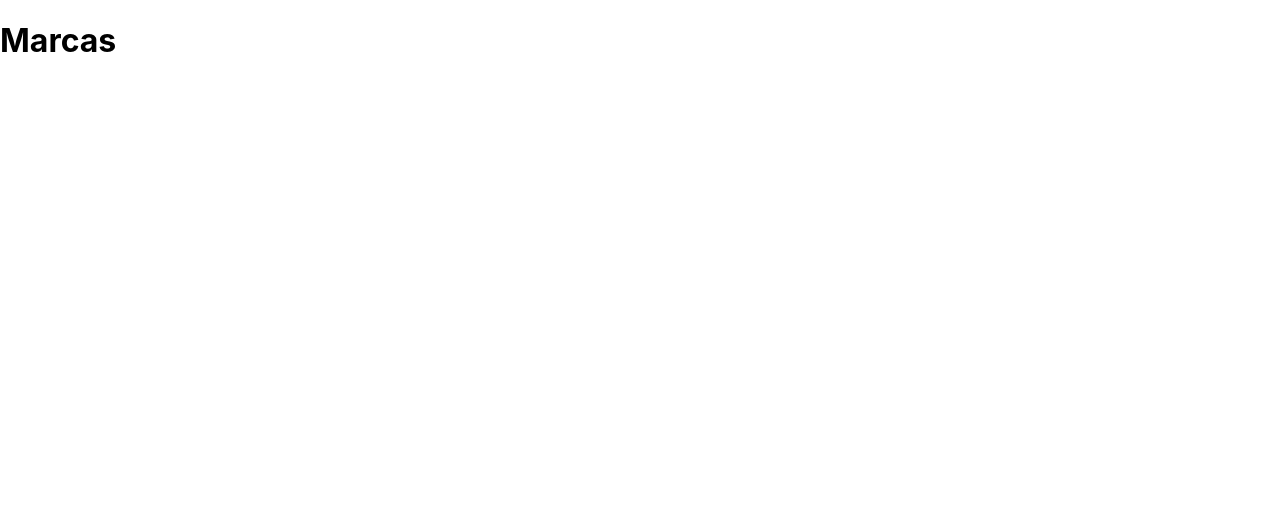
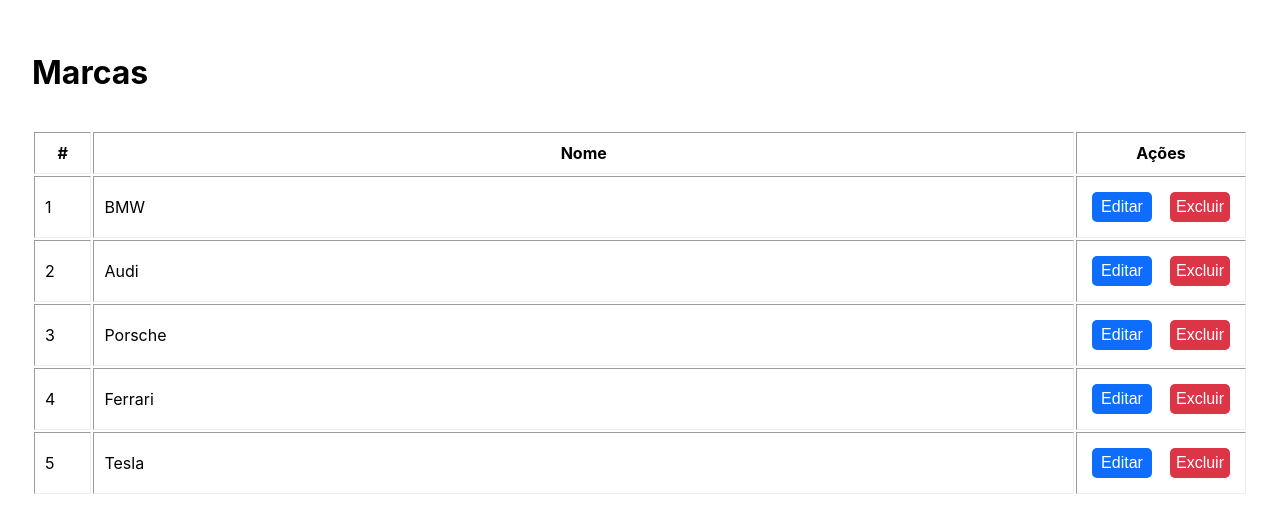
Before and after one commit to 80-Lines/trainee-program, a React (Create React App) app in the folder app/: page /marcas in a window 1280 px wide. Shown: the top 532 px of the page. Built offline with nearby package versions, Linux system fonts and the light colour scheme; data requests are answered from the project's data file.

Commit message:
brands integration

```diff
--- a/app/db.json
+++ b/app/db.json
@@ -1,9 +1,25 @@
 {
-    "posts": [
-      { "id": 1, "title": "json-server", "author": "typicode" }
-    ],
-    "comments": [
-      { "id": 1, "body": "some comment", "postId": 1 }
-    ],
-    "profile": { "name": "typicode" }
-  }
+  "brands": [
+    {
+      "name": "BMW",
+      "id": 1
+    },
+    {
+      "name": "Audi",
+      "id": 2
+    },
+    {
+      "name": "Porsche",
+      "id": 3
+    },
+    {
+      "name": "Ferrari",
+      "id": 4
+    },
+    {
+      "name": "Tesla",
+      "id": 5
+    }
+  ],
+  "cars": []
+}
--- a/app/src/components/button.js
+++ b/app/src/components/button.js
@@ -1,49 +1,141 @@
+import React from "react";
 import PropTypes from "prop-types";
-import React from "react";
 
-const Button = ({ children, intent, variant, onClick, disabled, pending }) => {
+const getSize = (size) =>
+  ({
+    xs: 24,
+    sm: 30,
+    md: 40,
+    lg: 50,
+    xl: 60,
+  }[size]);
+
+const getIntent = (intent) =>
+  ({
+    primary: "#0d6efd",
+    secondary: "#343a40",
+    danger: "#dc3545",
+    info: "#0dcaf0",
+    success: "#198754",
+  }[intent]);
+
+// const getImg = (img) =>
+//   ({
+//     deleteIco,
+//     deleteIcoWhite,
+//     addIcoWhite,
+//     addIco,
+//     editIco,
+//     editIcoWhite,
+//   }[img]);
+
+const getFontSize = (fontSize) =>
+  ({
+    xs: 14,
+    sm: 16,
+    md: 16,
+    lg: 16,
+    xl: 18,
+  }[fontSize]);
+
+const setButtonRectangleDefault = (size) => {
+  return size * 2;
+};
+
+const getFontWeight = (fontWeight) =>
+  ({
+    normal: 400,
+    bold: 700,
+  }[fontWeight]);
+
+export default function Button({
+  children,
+  variant,
+  size,
+  intent,
+  disabled,
+  pending,
+  onClick,
+  img,
+  color,
+  fontWeight,
+  fontSize,
+}) {
+  const getVariant = {
+    solid: {
+      color: "#fff",
+      backgroundColor: getIntent(intent),
+      border: "none",
+      borderColor: getIntent(intent),
+      borderRadius: "5px",
+    },
+    outline: {
+      color: "black",
+      backgroundColor: "rgba(0, 0, 0, 0.0)",
+      border: "solid",
+      borderColor: getIntent(intent),
+      borderRadius: "5px",
+    },
+    ghost: {
+      color: "black",
+      backgroundColor: "rgba(0,0,0,0.15)",
+      border: "none",
+      borderRadius: "5px",
+    },
+  };
+
+  const styles = {
+    minHeight: getSize(size),
+    minWidth: setButtonRectangleDefault(getSize(size)),
+    margin: "5px",
+    color: color,
+    fontWeight: getFontWeight(fontWeight),
+    fontSize: getFontSize(fontSize),
+    cursor: "pointer",
+  };
   return (
-    <button onClick={onClick} disabled={disabled || pending}
-      style={{ ...styles, ...stylesMap[variant][intent], ...(disabled ? disabledStyles : {}) }}>
-      {pending ? "Loading..." : children}
+    <button
+      style={{ ...styles, ...getVariant[variant] }}
+      variant={variant}
+      size={size}
+      disabled={disabled || pending}
+      onClick={onClick}
+      fontWeight={fontWeight}
+      color={color}
+      fontSize={fontSize}
+    >
+      {pending ? "loading" : children}
+      {/* <img src={getImg(img)} alt=""></img> */}
     </button>
   );
-};
-
-export default Button;
-
-const styles = {
-  padding: "2em 4em",
-}
-
-const disabledStyles = {
-  opacity: 0.56
-}
-
-const stylesMap = {
-  solid: {
-
-  },
-  outline: {
-    primary: {
-      background: "none",
-      border: "1px solid blue",
-      color: "blue"
-    }
-  },
-  ghost: {},
 }
 
 Button.propTypes = {
   children: PropTypes.node.isRequired,
-  onClick: PropTypes.func.isRequired,
+  variant: PropTypes.oneOf(["solid", "outline", "ghost"]),
+  size: PropTypes.oneOf(["xs", "sm", "md", "lg", "xl"]),
+  intent: PropTypes.oneOf([
+    "primary",
+    "secondary",
+    "danger",
+    "success",
+    "info",
+  ]),
+  pending: PropTypes.bool,
   disabled: PropTypes.bool,
-  pending: PropTypes.bool,
+  img: PropTypes.node,
+  color: PropTypes.string,
+  fontWeight: PropTypes.oneOf(["normal", "bold"]),
+  fontSize: PropTypes.oneOf(["xs", "sm", "md", "lg", "xl"]),
 };
 
 Button.defaultProps = {
+  variant: "solid",
+  size: "md",
+  intent: "primary",
   disabled: false,
   pending: false,
-  variant: "solid",
-  intent: "primary",
+  color: "black",
+  fontWeight: "normal",
+  fontSize: "md",
 };
--- /dev/null
+++ b/app/src/components/container.js
@@ -0,0 +1,11 @@
+import React from "react";
+
+const Container = ({ children }) => {
+  return (
+    <div style={{ padding: 32, display: "flex", flexDirection: "column" }}>
+      {children}
+    </div>
+  );
+};
+
+export default Container;
--- a/app/src/components/table.js
+++ b/app/src/components/table.js
@@ -1,13 +1,12 @@
 import React from "react";
 import PropTypes from "prop-types";
-import Button from "./button";
 
 const Table = ({ data, columns, rowKey }) => {
   return (
     <table border={1} style={{ border: 1 }}>
       <tr>
         {columns.map((column) => (
-          <th key={column.path} style={{ padding: 10 }}>
+          <th key={column.path} style={{ padding: 10, width: column.width }}>
             {column.label}
           </th>
         ))}
@@ -44,6 +43,7 @@
       path: PropTypes.string.isRequired,
       label: PropTypes.string.isRequired,
       render: PropTypes.func,
+      width: PropTypes.oneOfType([PropTypes.string, PropTypes.number]),
     })
   ),
   rowKey: PropTypes.string,
--- a/app/src/screens/brands-screen.js
+++ b/app/src/screens/brands-screen.js
@@ -1,10 +1,45 @@
 import React from "react";
+import Table from "../components/table";
+import Separator from "../components/separator";
+import Button from "../components/button";
+import Container from "../components/container";
 
 const BrandsScreen = () => {
+  const [brands, setBrands] = React.useState([]);
+
+  React.useEffect(() => {
+    fetch("http://localhost:8000/brands").then((result) => {
+      result.json().then((data) => {
+        setBrands(data);
+      });
+    });
+  }, []);
+
   return (
-    <div>
+    <Container>
       <h1>Marcas</h1>
-    </div>
+      <Separator />
+      <Table
+        data={brands}
+        columns={[
+          { path: "id", label: "#", width: "5%" },
+          { path: "name", label: "Nome", width: "90%" },
+          {
+            path: "",
+            label: "Ações",
+            render: () => (
+              <div style={{ display: "flex" }}>
+                <Button size="sm">Editar</Button>
+                <Separator size="sm" />
+                <Button intent="danger" size="sm">
+                  Excluir
+                </Button>
+              </div>
+            ),
+          },
+        ]}
+      />
+    </Container>
   );
 };
 
```
